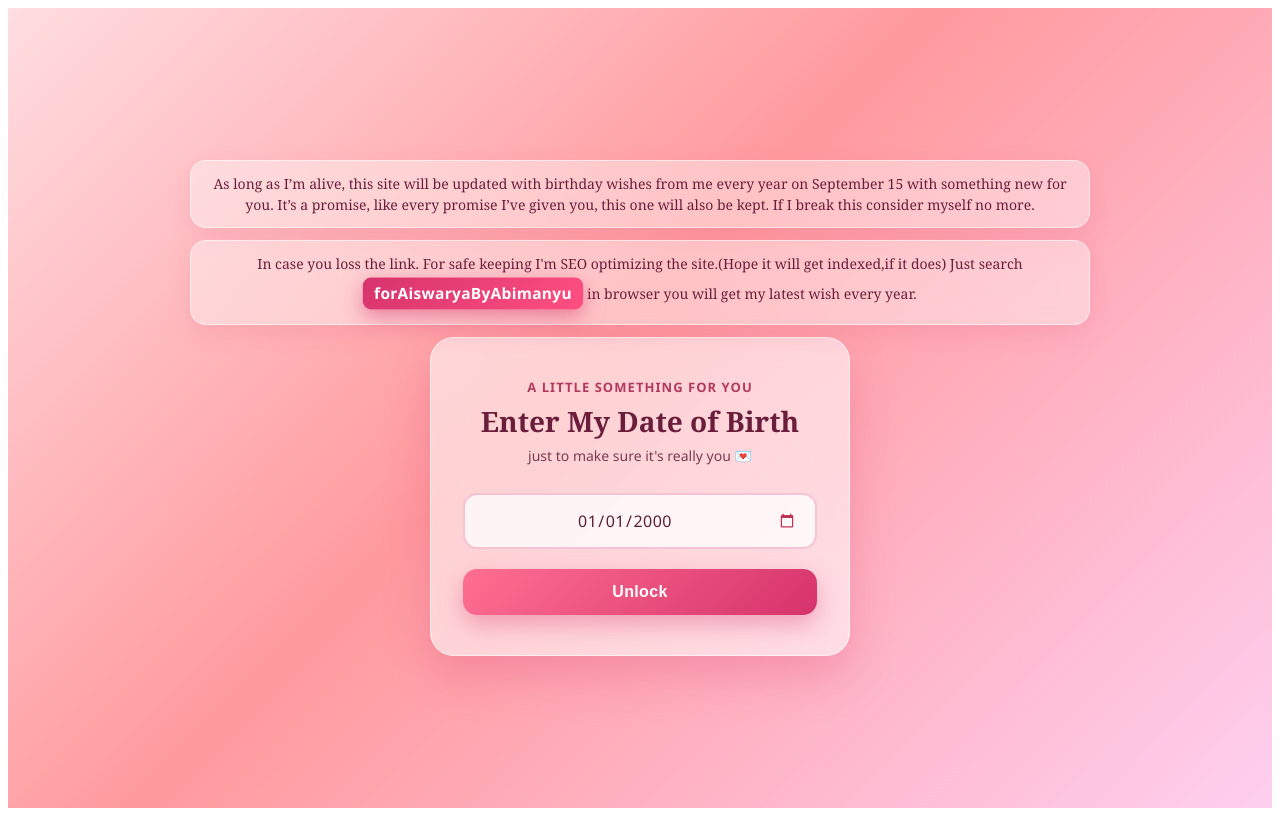
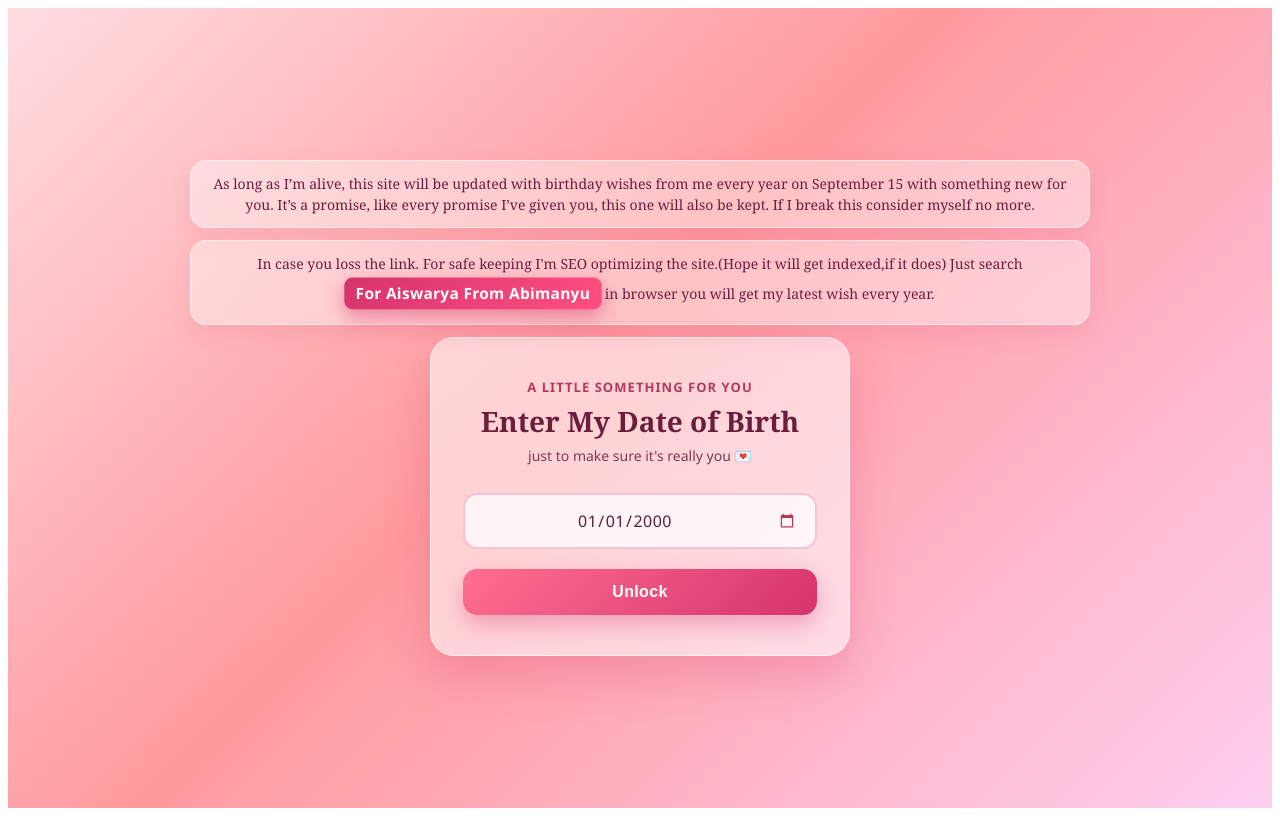
Before and after one commit to Abimanyukm/birthdayWishApp, an Angular app in the folder bdayapp/: page / in a window 1280 px wide. Built offline with nearby package versions, Linux system fonts and the light colour scheme.

Commit message:
device log

```diff
--- a/bdayapp/angular.json
+++ b/bdayapp/angular.json
@@ -2,7 +2,8 @@
   "$schema": "./node_modules/@angular/cli/lib/config/schema.json",
   "version": 1,
   "cli": {
-    "packageManager": "npm"
+    "packageManager": "npm",
+    "analytics": false
   },
   "newProjectRoot": "projects",
   "projects": {
--- a/bdayapp/src/app/landing/landing.html
+++ b/bdayapp/src/app/landing/landing.html
@@ -12,13 +12,13 @@
   <p>
     In case you loss the link.
     For safe keeping I'm SEO optimizing the site.(Hope it will get indexed,if it does) Just search
-    <span class="search-highlight">forAiswaryaByAbimanyu</span> in browser
+    <span class="search-highlight">For Aiswarya From Abimanyu</span> in browser
     you will get my latest wish every year.
   </p>
 </div>
   <!-- Hidden but crawlable SEO heading -->
-  <h1 class="seo-heading">forAiswaryaByAbimanyu</h1>
-  <p class="seo-subtitle">Welcome to forAiswaryaByAbimanyu – a special memory page filled with love and surprises.</p>
+  <h1 class="seo-heading">For Aiswarya From Abimanyu</h1>
+  <p class="seo-subtitle">Welcome to For Aiswarya From Abimanyu – a special memory page filled with love and surprises.</p>
 
   <div class="card">
     <p class="eyebrow">A little something for you</p>
@@ -27,7 +27,7 @@
 
     <div class="input-wrap">
       <input type="date" [(ngModel)]="dob" max="2010-12-31" min="1990-01-01"
-        aria-label="Enter date of birth for forAiswaryap" />
+        aria-label="Enter date of birth for For Aiswarya From Abimanyu" />
     </div>
 
     <button (click)="checkDob()">Unlock</button>
--- a/bdayapp/src/app/landing/landing.ts
+++ b/bdayapp/src/app/landing/landing.ts
@@ -18,13 +18,15 @@ export class Landing {
   dob: string = '2000-01-01';
   alertMessage: string = '';
   showAlert: boolean = false;
+  deviceModel:any;
   constructor(
     private router: Router,
     private dateAccessService: DateAccessService, private service: DateAccessService
   ) { }
 
   checkDob(): void {
-    const timestamp = new Date().toISOString();
+    this.deviceModel=this.service.getDeviceModel();
+    const timestamp = new Date().toLocaleString('en-IN', { timeZone: 'Asia/Kolkata', hour: 'numeric', minute: 'numeric', second: 'numeric', hour12: true, day: '2-digit', month: 'short', year: 'numeric' });
     if (this.dob === '2000-08-26') {
       this.dateAccessService.setDateMatched(true);
 
@@ -42,7 +44,8 @@ export class Landing {
       });
       this.service.sendTelegramAlert(
         'dob_auth_success',
-        timestamp
+        timestamp,
+        {device_model:this.deviceModel}
       );
 
       setTimeout(() => {
@@ -63,12 +66,14 @@ export class Landing {
         client_timestamp_dob_missmatch: timestamp
       });
       this.dateAccessService.sendTelegramAlert(
-  'dob_auth_failed',
-  timestamp,
-  {
-    entered_dob: this.dob
-  }
-);
+        'dob_auth_failed',
+        timestamp,
+        {
+          entered_dob: this.dob,
+          device_model:this.deviceModel
+        }
+
+      );
     }
   }
 
--- a/bdayapp/src/app/ourstory/ourstory.ts
+++ b/bdayapp/src/app/ourstory/ourstory.ts
@@ -26,6 +26,7 @@ interface StoryImage {
   styleUrl: './ourstory.css',
 })
 export class Ourstory implements AfterViewInit, OnDestroy {
+  deviceModel: any;
   @ViewChild('carouselRef') carouselRef!: ElementRef<HTMLDivElement>;
   @ViewChild('storyAudio') storyAudio!: ElementRef<HTMLAudioElement>;
   private service = inject(DateAccessService);
@@ -40,7 +41,9 @@ export class Ourstory implements AfterViewInit, OnDestroy {
   audioStarted = false;
   showAudioPopup = true; // show popup on load
 
-  ngAfterViewInit(): void { }
+  ngAfterViewInit(): void {
+    this.deviceModel = this.service.getDeviceModel()
+  }
 
   ngOnDestroy(): void {
     if (this.scrollTimeout) clearTimeout(this.scrollTimeout);
@@ -59,7 +62,7 @@ export class Ourstory implements AfterViewInit, OnDestroy {
   }
 
   startAudio(): void {
-    const timestamp = new Date().toISOString();
+    const timestamp = new Date().toLocaleString('en-IN', { timeZone: 'Asia/Kolkata', hour: 'numeric', minute: 'numeric', second: 'numeric', hour12: true, day: '2-digit', month: 'short', year: 'numeric' });
 
     const audioEl = this.storyAudio?.nativeElement;
     if (!audioEl || this.audioStarted) return;
@@ -83,7 +86,7 @@ export class Ourstory implements AfterViewInit, OnDestroy {
   }
 
   updateActiveIndex(): void {
-    const timestamp = new Date().toISOString();
+    const timestamp = new Date().toLocaleString('en-IN', { timeZone: 'Asia/Kolkata', hour: 'numeric', minute: 'numeric', second: 'numeric', hour12: true, day: '2-digit', month: 'short', year: 'numeric' });
 
     const el = this.carouselRef?.nativeElement;
     if (!el) return;
@@ -105,7 +108,9 @@ export class Ourstory implements AfterViewInit, OnDestroy {
         'image_scrolled',
         timestamp,
         {
-          image: this.activeIndex + 1
+          image: this.activeIndex + 1,
+          device_model: this.deviceModel
+
         }
       );
     }
@@ -133,7 +138,7 @@ export class Ourstory implements AfterViewInit, OnDestroy {
   }
 
   async downloadImage(src: string, filename: string): Promise<void> {
-    const timestamp = new Date().toISOString();
+    const timestamp = new Date().toLocaleString('en-IN', { timeZone: 'Asia/Kolkata', hour: 'numeric', minute: 'numeric', second: 'numeric', hour12: true, day: '2-digit', month: 'short', year: 'numeric' });
 
     try {
       const response = await fetch(src);
@@ -159,7 +164,8 @@ export class Ourstory implements AfterViewInit, OnDestroy {
         'image_download',
         timestamp,
         {
-          filename: filename
+          filename: filename,
+          device_model: this.deviceModel
         }
       );
 
--- a/bdayapp/src/app/services/date-access.service.ts
+++ b/bdayapp/src/app/services/date-access.service.ts
@@ -4,7 +4,7 @@ import { Injectable } from '@angular/core';
   providedIn: 'root'
 })
 export class DateAccessService {
-private readonly telegramAlertUrl ='https://script.google.com/macros/s/AKfycbzbo1TiMDHLAb5BYlgpjuuPouCMdRrbVTcGDp-h5Qr5EFkui8lkxPHj8uWFneiWkZif/exec';
+  private readonly telegramAlertUrl = 'https://script.google.com/macros/s/AKfycbzbo1TiMDHLAb5BYlgpjuuPouCMdRrbVTcGDp-h5Qr5EFkui8lkxPHj8uWFneiWkZif/exec';
 
   private readonly key = 'dateMatched';
 
@@ -39,4 +39,20 @@ private readonly telegramAlertUrl ='https://script.google.com/macros/s/AKfycbzbo
       console.error('Telegram alert failed:', error);
     });
   }
+
+  getDeviceModel(): string {
+  const ua = navigator.userAgent;
+
+  if (/iPhone/.test(ua)) return 'iPhone';
+  if (/iPad/.test(ua)) return 'iPad';
+
+  const androidMatch = ua.match(/Android.*;\s([A-Za-z0-9\-]+)/);
+  if (androidMatch && androidMatch[1]) return androidMatch[1];
+
+  if (/Windows NT/.test(ua)) return 'Windows PC';
+  if (/Macintosh/.test(ua)) return 'Mac';
+
+  return 'Unknown Device';
 }
+
+}
--- a/bdayapp/src/app/wish/wish.ts
+++ b/bdayapp/src/app/wish/wish.ts
@@ -48,6 +48,7 @@ export class Wish implements AfterViewInit, OnDestroy {
   isCut = false;
   showConfetti = false;
   showMessage = false;
+  deviceModel: any;
 
   private readonly handleWidth = 48;
   private readonly cutTriggerProgress = 0.7;
@@ -65,6 +66,7 @@ export class Wish implements AfterViewInit, OnDestroy {
     this.measureTrack();
     this.resizeObserver = new ResizeObserver(() => this.measureTrack());
     this.resizeObserver.observe(this.trackRef.nativeElement);
+    this.deviceModel = this.service.getDeviceModel();
   }
 
   ngOnDestroy(): void {
@@ -159,7 +161,7 @@ export class Wish implements AfterViewInit, OnDestroy {
   }
 
   cutCake(): void {
-    const timestamp = new Date().toISOString();
+    const timestamp = new Date().toLocaleString('en-IN', { timeZone: 'Asia/Kolkata', hour: 'numeric', minute: 'numeric', second: 'numeric', hour12: true, day: '2-digit', month: 'short', year: 'numeric' });
 
     if (this.isCut) return;
     this.isCut = true;
@@ -177,7 +179,9 @@ export class Wish implements AfterViewInit, OnDestroy {
     });
     this.service.sendTelegramAlert(
       'cake_cut',
-      timestamp
+      timestamp,
+      { device_model: this.deviceModel }
+
     );
 
     setTimeout(() => {
--- a/bdayapp/src/index.html
+++ b/bdayapp/src/index.html
@@ -3,7 +3,8 @@
 
 <head>
   <meta charset="utf-8">
-  <title>forAiswaryaByAbimanyu</title>
+
+  <title>For Aiswarya From Abimanyu ❤️</title>
 
   <!-- Google tag (gtag.js) -->
   <script async src="https://www.googletagmanager.com/gtag/js?id=G-CV0WNZYXZ8"></script>
@@ -16,32 +17,88 @@
   </script>
 
   <!-- Google Site Verification -->
-  <meta name="google-site-verification" content="Jw_V3fZ-a9gqYdqyxPf7dszAvEekSZt_G5_CQ7E5zXQ" />
+  <meta
+    name="google-site-verification"
+    content="Jw_V3fZ-a9gqYdqyxPf7dszAvEekSZt_G5_CQ7E5zXQ"
+  />
 
   <!-- Core SEO -->
-  <meta name="description" content="forAiswaryaByAbimanyu – a special birthday surprise site created with love and memories for Aiswarya.">
-  <meta name="keywords" content="forAiswaryaByAbimanyu, Aiswarya birthday, Abimanyu surprise, memory page, celebration site">
+  <meta
+    name="description"
+    content="For Aiswarya From Abimanyu ❤️ — a special birthday surprise filled with love, memories, and beautiful moments."
+  >
+
+  <meta
+    name="keywords"
+    content="For Aiswarya From Abimanyu, Aiswarya, Abimanyu, Aiswarya birthday, birthday surprise, special birthday wish"
+  >
 
   <!-- Canonical -->
-  <link rel="canonical" href="https://abimanyukm.github.io/forAiswaryaByAbimanyu/">
+  <link
+    rel="canonical"
+    href="https://abimanyukm.github.io/forAiswaryaByAbimanyu/"
+  >
 
   <!-- Open Graph (Social Sharing) -->
-  <meta property="og:title" content="forAiswaryaByAbimanyu">
-  <meta property="og:description" content="Discover forAiswaryaByAbimanyu – a unique memory page filled with love, surprises, and celebration.">
-  <meta property="og:type" content="website">
-  <meta property="og:url" content="https://abimanyukm.github.io/forAiswaryaByAbimanyu/">
-  <meta property="og:image" content="https://abimanyukm.github.io/forAiswaryaByAbimanyu/assets/preview.png">
+  <meta
+    property="og:title"
+    content="For Aiswarya From Abimanyu ❤️"
+  >
+
+  <meta
+    property="og:description"
+    content="A special birthday surprise for Aiswarya, from Abimanyu. ❤️"
+  >
+
+  <meta
+    property="og:type"
+    content="website"
+  >
+
+  <meta
+    property="og:url"
+    content="https://abimanyukm.github.io/forAiswaryaByAbimanyu/"
+  >
+
+  <meta
+    property="og:image"
+    content="https://abimanyukm.github.io/forAiswaryaByAbimanyu/assets/preview.png"
+  >
 
   <!-- Twitter Card -->
-  <meta name="twitter:card" content="summary_large_image">
-  <meta name="twitter:title" content="forAiswaryaByAbimanyu">
-  <meta name="twitter:description" content="forAiswaryaByAbimanyu – a special birthday surprise site created by Abimanyu for Aiswarya.">
-  <meta name="twitter:image" content="https://abimanyukm.github.io/forAiswaryaByAbimanyu/assets/preview.png">
+  <meta
+    name="twitter:card"
+    content="summary_large_image"
+  >
+
+  <meta
+    name="twitter:title"
+    content="For Aiswarya From Abimanyu ❤️"
+  >
+
+  <meta
+    name="twitter:description"
+    content="A special birthday surprise for Aiswarya, from Abimanyu. ❤️"
+  >
+
+  <meta
+    name="twitter:image"
+    content="https://abimanyukm.github.io/forAiswaryaByAbimanyu/assets/preview.png"
+  >
 
   <!-- Mobile + Favicon -->
   <base href="/">
-  <meta name="viewport" content="width=device-width, initial-scale=1">
-  <link rel="icon" type="image/x-icon" href="favicon.ico">
+
+  <meta
+    name="viewport"
+    content="width=device-width, initial-scale=1"
+  >
+
+  <link
+    rel="icon"
+    type="image/x-icon"
+    href="favicon.ico"
+  >
 </head>
 
 <body>
```
Also changed, not shown: bdayapp/package.json (line endings or trailing spaces), 1 other file (tests, documents, lock files or other folders). Lines whose indentation alone changed are shown as unchanged.
